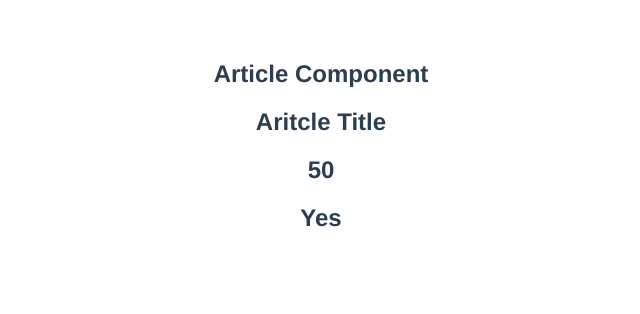
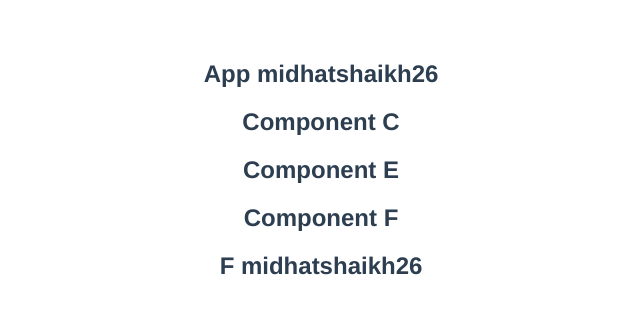
Before and after one commit to rehanrehman389/vue-learning, a Vue app: page / in a window 1280 px wide. Shown: the top 314 px of the page, without its empty margins (319-959 px from the left). Built offline with nearby package versions, Linux system fonts and the light colour scheme.

Commit message:
provide/inject - passing values to nested components using these APIs

```diff
--- a/src/App.vue
+++ b/src/App.vue
@@ -2,22 +2,29 @@
   <!-- <GreetText name="Rehan" heroname="Rehu" />
   <GreetText name="Midhat" heroname="MID" />
   <GreetText :name="name" :heroname="heroname" /> -->
-
-  <TestArticle id="my-article" title="Aritcle Title" :likes=50 :isPublished="true" />
+  <h2>App {{ name }}</h2>
+  <CompC />
 </template>
 
 <script>
-import TestArticle from './components/TestArticle.vue'
+import CompC from './components/CompC.vue'
 
 export default {
   name: 'App',
   components: {
-    TestArticle,
+    CompC,
   },
   data() {
     return {
-      name: 'Saqlain',
-      heroname: 'Shaikh'
+      name: 'midhatshaikh26'
+    }
+  },
+  // provide: {
+  //   username: this.name
+  // }
+  provide() {
+    return {
+      username: this.name
     }
   }
 }
--- /dev/null
+++ b/src/components/CompC.vue
@@ -0,0 +1,19 @@
+<template>
+    <h2>Component C</h2>
+    <CompE />
+</template>
+
+<script>
+import CompE from './CompE.vue'
+    export default {
+        name: 'CompC',
+        components: {
+            CompE
+        }
+
+    }
+</script>
+
+<style scoped>
+
+</style>
--- /dev/null
+++ b/src/components/CompE.vue
@@ -0,0 +1,18 @@
+<template>
+    <h2>Component E</h2>
+    <CompF />
+</template>
+
+<script>
+import CompF from './CompF.vue'
+    export default {
+        name: 'CompE',
+        components: {
+            CompF
+        }
+    }
+</script>
+
+<style scoped>
+
+</style>
--- /dev/null
+++ b/src/components/CompF.vue
@@ -0,0 +1,15 @@
+<template>
+    <h2>Component F</h2>
+    <h2>F {{ username }}</h2>
+</template>
+
+<script>
+    export default {
+        name: 'CompF',
+        inject: ['username']
+    }
+</script>
+
+<style scoped>
+
+</style>
```
